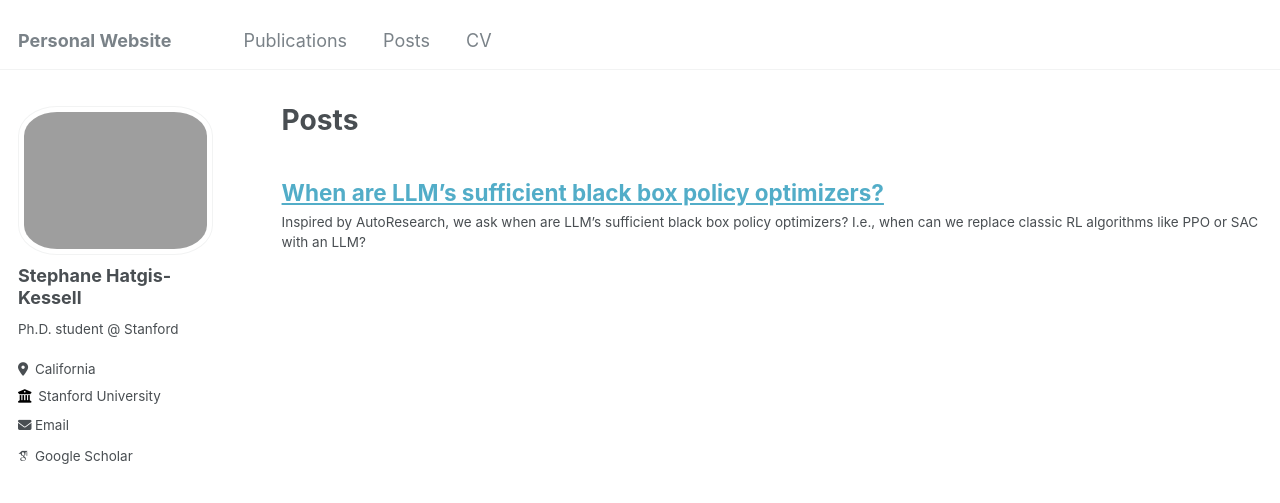
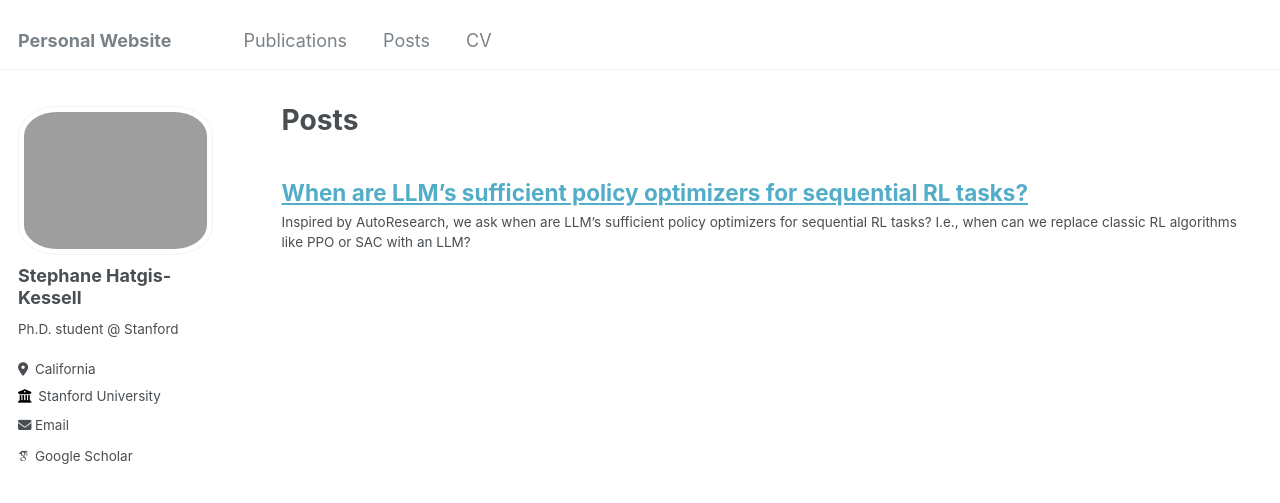
Before and after one commit to Stephanehk/stephanehk.github.io, a Jekyll site: the page built from _pages/posts.md, in a window 1280 px wide. Shown: the top 503 px of the page. Built offline with Jekyll 4.4.1, drawn with Linux system fonts in a browser that asks for light colours; some web fonts are replaced.

Commit message:
added blog post

```diff
--- a/_pages/posts.md
+++ b/_pages/posts.md
@@ -10,8 +10,8 @@ author_profile: true
 <div class="list__item">
   <article class="archive__item" itemscope itemtype="http://schema.org/CreativeWork">
     <h2 class="archive__item-title" itemprop="headline">
-      <a href="{{ base_path }}/files/promptpo_blog_post_exact.html" rel="permalink">When are LLM’s sufficient black box policy optimizers?</a>
+      <a href="{{ base_path }}/files/promptpo_blog_post_exact.html" rel="permalink">When are LLM’s sufficient policy optimizers for sequential RL tasks?</a>
     </h2>
-    <p class="archive__item-excerpt" itemprop="description">Inspired by AutoResearch, we ask when are LLM’s sufficient black box policy optimizers? I.e., when can we replace classic RL algorithms like PPO or SAC with an LLM?</p>
+    <p class="archive__item-excerpt" itemprop="description">Inspired by AutoResearch, we ask when are LLM’s sufficient policy optimizers for sequential RL tasks? I.e., when can we replace classic RL algorithms like PPO or SAC with an LLM?</p>
   </article>
 </div>
```
